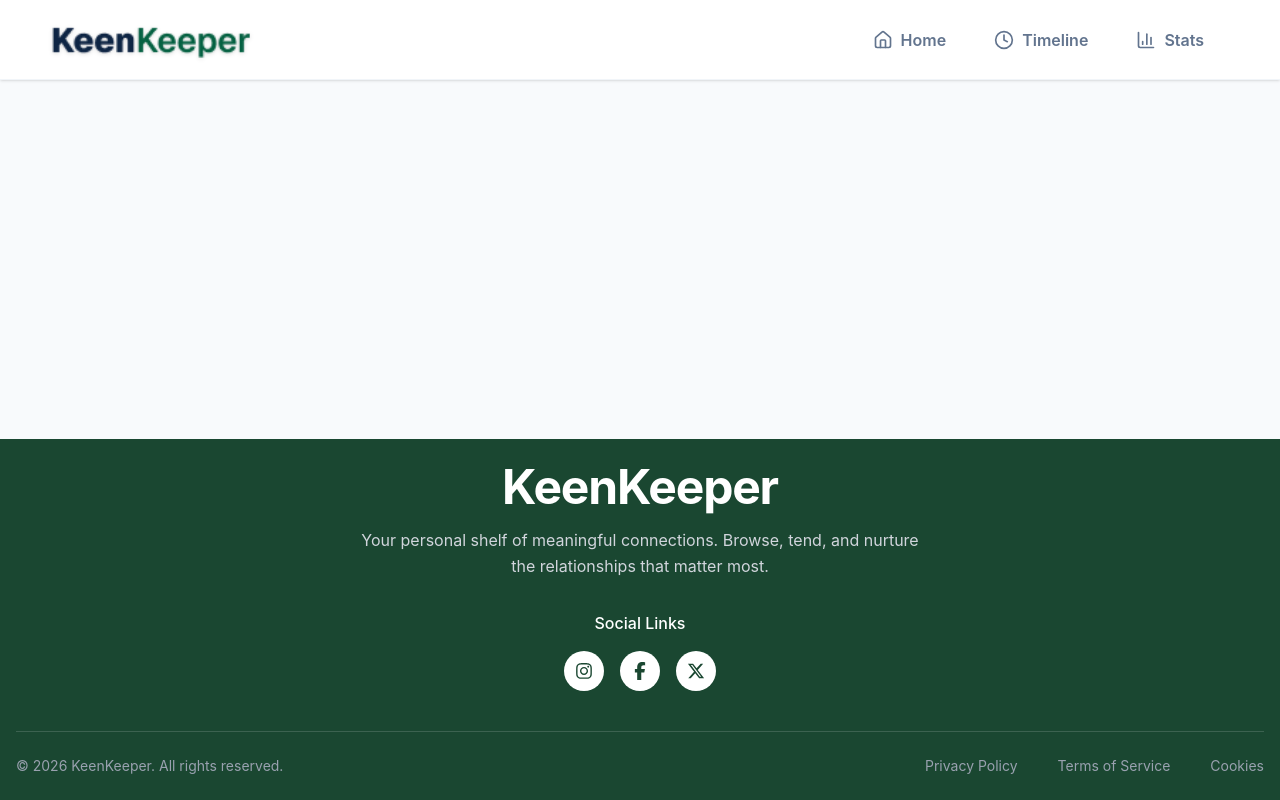
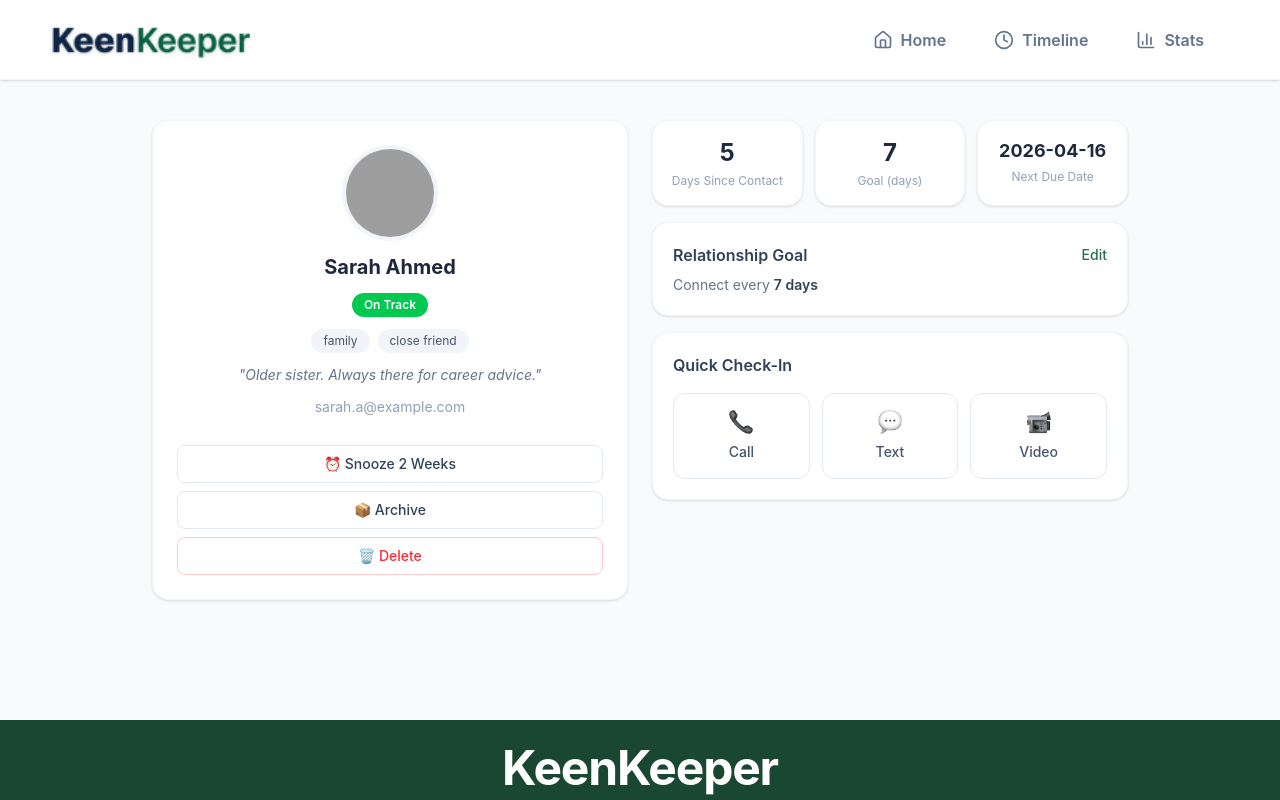
Before and after one commit to Rabiul-Sujon/keen-Keeper, a React (Vite) app: page /friend/1 in a window 1280 px wide. Shown: the top 800 px of the page. Built offline with nearby package versions, Linux system fonts and the light colour scheme; grey boxes are pictures that could not be loaded.

Commit message:
Lots of thing tested and FriendsDetails done

```diff
--- a/src/App.jsx
+++ b/src/App.jsx
@@ -4,7 +4,12 @@ import { Routes, Route, NavLink, Link } from 'react-router-dom';
 import { Home as HomeIcon, Clock, BarChart3} from 'lucide-react'; // Icons
 import logo from './assets/logo.png';
 import Home from './pages/Home';
+import FriendDetails from './pages/FriendDetails';
 import Footer from './pages/Footer';
+import { Toaster } from 'react-hot-toast';
+import Timeline from './pages/Timeline';
+import Stats from './pages/Stats';
+
 
 
 function App() {
@@ -17,7 +22,11 @@ function App() {
     }`;
 
   return (
+
     <div className="flex flex-col min-h-screen bg-slate-50">
+      <Toaster position="top-center" />
+
+
       <nav className="navbar bg-white shadow-sm border-b border-slate-100 px-15 h-20">
         <div className="flex-1">
           <Link to="/" className="flex items-center gap-2">
@@ -49,13 +58,14 @@ function App() {
         </div>
       </nav>
 
-      <main className="container mx-auto flex-grow">
+      <main className="container mx-auto grow">
         <Routes>
           <Route path ="/" element={<Home/>}/>
 
-          <Route path ="/timeline" element={<div className="p-10 text-3xl font-bold text-gray-800">Timeline Page</div>}
+          <Route path ="/timeline" element={<Timeline/>}
           />
-          <Route path ="/stats" element={<div className="p-10 text-3xl font-bold text-gray-800">Stats Page</div>} />
+          <Route path="/friend/:id" element={<FriendDetails />} />
+          <Route path ="/stats" element={<Stats/>}/>
         </Routes>
       </main>
 
@@ -63,6 +73,7 @@ function App() {
 
 
     </div>
+
   );
 }
 
--- /dev/null
+++ b/src/pages/FriendDetails.jsx
@@ -0,0 +1,151 @@
+import { useParams, useNavigate } from 'react-router-dom';
+import { useState, useEffect } from 'react';
+import toast from 'react-hot-toast';
+import callIcon from '../assets/call.png';
+import textIcon from '../assets/text.png';
+import videoIcon from '../assets/video.png';
+
+const friendsData = await import('../data/friends.json');
+
+  function FriendDetails() {
+  const { id } = useParams();
+  const navigate = useNavigate();
+  const [friend, setFriend] = useState(null);
+
+  useEffect(() => {
+    const found = friendsData.default.find(f => f.id === parseInt(id));
+    if (!found) navigate('/404');
+    else setFriend(found);
+  }, [id,navigate]);
+
+  const handleCheckIn = (type) => {
+    const entry = {
+      id: Date.now(),
+      type,
+      title: `${type} with ${friend.name}`,
+      date: new Date().toLocaleDateString('en-US', {
+        year: 'numeric', month: 'long', day: 'numeric'
+      })
+    };
+
+    const existing = JSON.parse(localStorage.getItem('timelineEntries') || '[]');
+    localStorage.setItem('timelineEntries', JSON.stringify([entry, ...existing]));
+    toast.success(`${type} with ${friend.name} logged!`);
+  };
+
+  const statusColor = {
+    'on-track': 'bg-green-500',
+    'overdue': 'bg-red-500',
+    'almost due': 'bg-yellow-400',
+  };
+
+  if (!friend) return (
+    <div className="flex justify-center items-center h-64">
+      <span className="loading loading-spinner loading-lg text-[#2d6a4f]"></span>
+    </div>
+  );
+
+  return (
+    <div className="max-w-5xl mx-auto px-6 py-10">
+      <div className="grid grid-cols-1 md:grid-cols-2 gap-6">
+
+        {/* Left col */}
+        <div className="bg-white rounded-2xl shadow-sm border border-slate-100 p-6 flex flex-col items-center text-center gap-3">
+          <img
+            src={friend.picture}
+            alt={friend.name}
+            className="w-24 h-24 rounded-full object-cover border-4 border-slate-100"
+          />
+          <h2 className="text-xl font-bold text-slate-800">{friend.name}</h2>
+
+          <span className={`text-white text-xs font-semibold px-3 py-1 rounded-full ${statusColor[friend.status]}`}>
+            {friend.status === 'on-track' ? 'On Track' : friend.status === 'overdue' ? 'Overdue' : 'Almost Due'}
+          </span>
+
+          <div className="flex flex-wrap justify-center gap-2">
+            {friend.tags.map(tag => (
+              <span key={tag} className="bg-slate-100 text-slate-600 text-xs px-3 py-1 rounded-full">{tag}</span>
+            ))}
+          </div>
+
+          <p className="text-slate-500 text-sm italic">"{friend.bio}"</p>
+          <p className="text-slate-400 text-sm">{friend.email}</p>
+
+          {/* Action Buttons , (icon copied from README) */}
+          <div className="w-full flex flex-col gap-2 mt-4">
+            <button
+              onClick={() => toast('Snoozed for 2 weeks!')}
+              className="w-full flex items-center justify-center gap-2 border border-slate-200 text-slate-700 py-2 rounded-lg hover:bg-slate-50 transition text-sm font-medium"
+            >
+              ⏰ Snooze 2 Weeks
+            </button>
+            <button
+              onClick={() => toast('Friend archived!')}
+              className="w-full flex items-center justify-center gap-2 border border-slate-200 text-slate-700 py-2 rounded-lg hover:bg-slate-50 transition text-sm font-medium"
+            >
+              📦 Archive
+            </button>
+            <button
+              onClick={() => toast.error('Friend deleted!')}
+              className="w-full flex items-center justify-center gap-2 border border-red-200 text-red-500 py-2 rounded-lg hover:bg-red-50 transition text-sm font-medium"
+            >
+              🗑️ Delete
+            </button>
+          </div>
+        </div>
+
+        {/* Right col */}
+        <div className="flex flex-col gap-4">
+
+          {/* Status card */}
+          <div className="grid grid-cols-3 gap-3">
+            <div className="bg-white rounded-2xl shadow-sm border border-slate-100 p-4 text-center">
+              <p className="text-2xl font-bold text-slate-800">{friend.days_since_contact}</p>
+              <p className="text-xs text-slate-400 mt-1">Days Since Contact</p>
+            </div>
+            <div className="bg-white rounded-2xl shadow-sm border border-slate-100 p-4 text-center">
+              <p className="text-2xl font-bold text-slate-800">{friend.goal}</p>
+              <p className="text-xs text-slate-400 mt-1">Goal (days)</p>
+            </div>
+            <div className="bg-white rounded-2xl shadow-sm border border-slate-100 p-4 text-center">
+              <p className="text-lg font-bold text-slate-800">{friend.next_due_date}</p>
+              <p className="text-xs text-slate-400 mt-1">Next Due Date</p>
+            </div>
+          </div>
+
+          {/* Relationship goal */}
+          <div className="bg-white rounded-2xl shadow-sm border border-slate-100 p-5">
+            <div className="flex justify-between items-center">
+              <h3 className="font-semibold text-slate-700">Relationship Goal</h3>
+              <button className="text-sm text-[#2d6a4f] font-medium hover:underline">Edit</button>
+            </div>
+            <p className="text-slate-500 text-sm mt-2">Connect every <span className="font-semibold text-slate-700">{friend.goal} days</span></p>
+          </div>
+
+          {/* Quick check-in */}
+          <div className="bg-white rounded-2xl shadow-sm border border-slate-100 p-5">
+            <h3 className="font-semibold text-slate-700 mb-4">Quick Check-In</h3>
+            <div className="grid grid-cols-3 gap-3">
+              {[
+                { label: 'Call', icon: callIcon },
+                { label: 'Text', icon: textIcon },
+                { label: 'Video', icon: videoIcon },
+              ].map(({ label, icon }) => (
+                <button
+                  key={label}
+                  onClick={() => handleCheckIn(label)}
+                  className="flex flex-col items-center gap-2 border border-slate-200 rounded-xl py-4 hover:bg-slate-50 hover:border-[#2d6a4f] transition"
+                >
+                  <img src={icon} alt={label} className="w-6 h-6 object-contain" />
+                  <span className="text-sm text-slate-600 font-medium">{label}</span>
+                </button>
+              ))}
+            </div>
+          </div>
+
+        </div>
+      </div>
+    </div>
+  );
+}
+export default FriendDetails;
--- /dev/null
+++ b/src/pages/Stats.jsx
@@ -0,0 +1,9 @@
+import React from 'react'
+
+const Stats = () => {
+  return (
+    <div>Stats</div>
+  )
+}
+
+export default Stats
--- /dev/null
+++ b/src/pages/Timeline.jsx
@@ -0,0 +1,9 @@
+import React from 'react'
+
+const Timeline = () => {
+  return (
+    <div>Timeline</div>
+  )
+}
+
+export default Timeline
```
Also changed, not shown: src/pages/Navbar.jsx (added).
